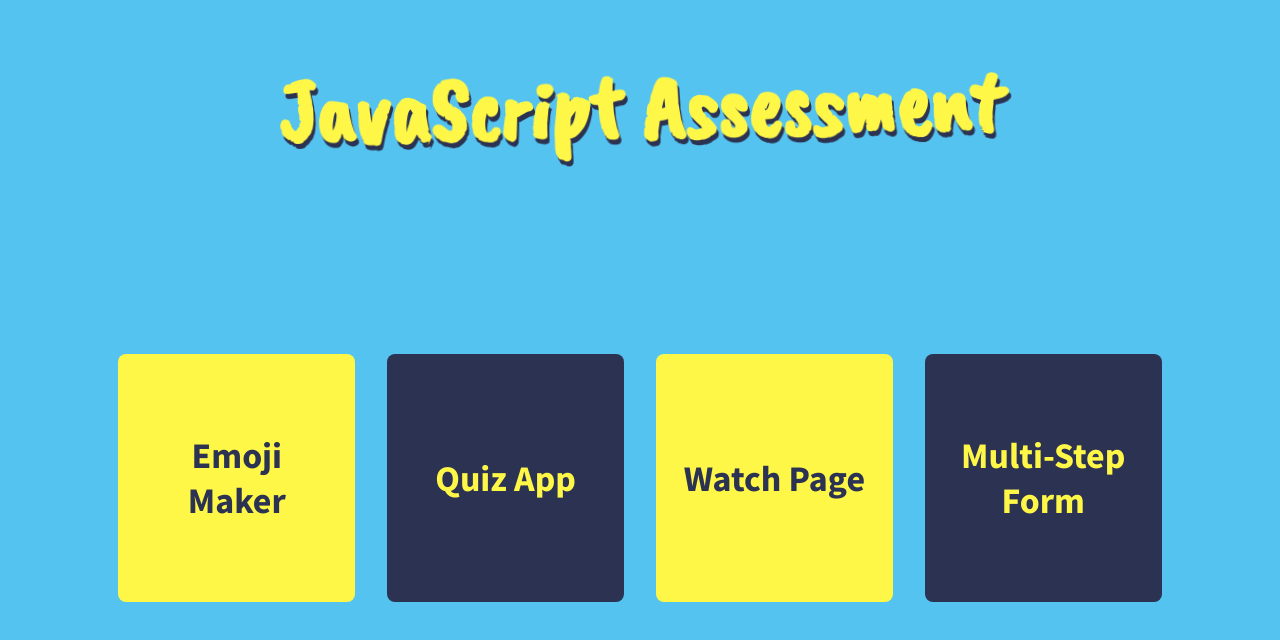
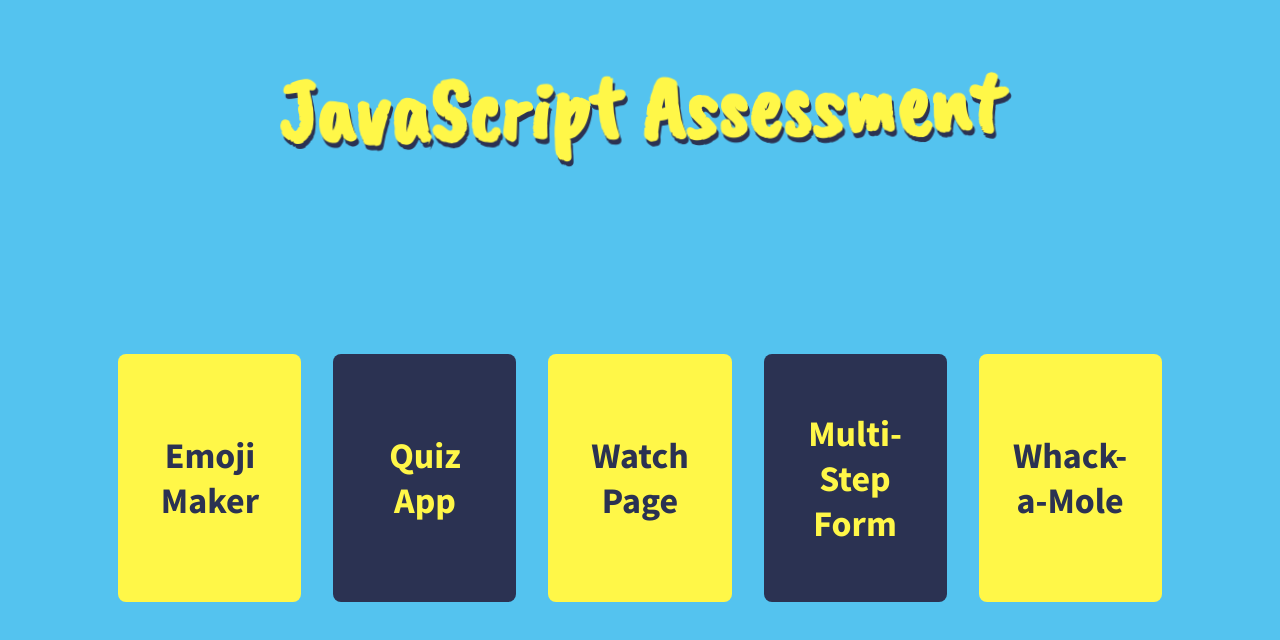
Before and after one commit to twinklestar-name/nik-js-assesment, a plain HTML site: page JavaScript-Assessment-Starter-Files-master/index.html in a window 1280 px wide. Drawn offline with nearby package versions, Linux system fonts and the light colour scheme.

Commit message:
Update index.html

```diff
--- a/JavaScript-Assessment-Starter-Files-master/index.html
+++ b/JavaScript-Assessment-Starter-Files-master/index.html
@@ -26,6 +26,9 @@
                 <div class="problem-card">
                     <a href="./multi-step-form/form.html"><p>Multi-Step Form</p></a>
                 </div>
+                <div class="problem-card">
+                    <a href="./whack-a-mole/index.html"><p>Whack-a-Mole</p></a>
+                </div>
             </div>
         </div>
     </main>
```
